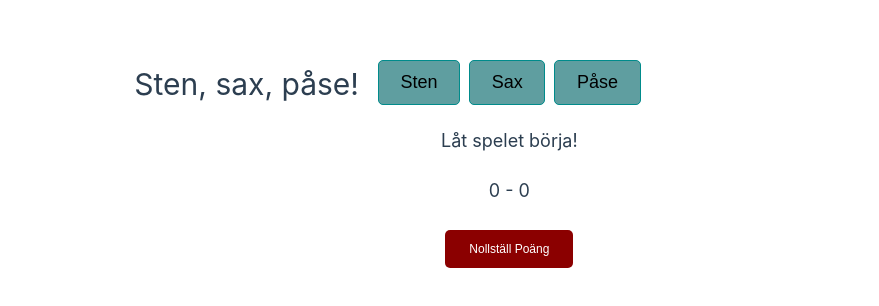
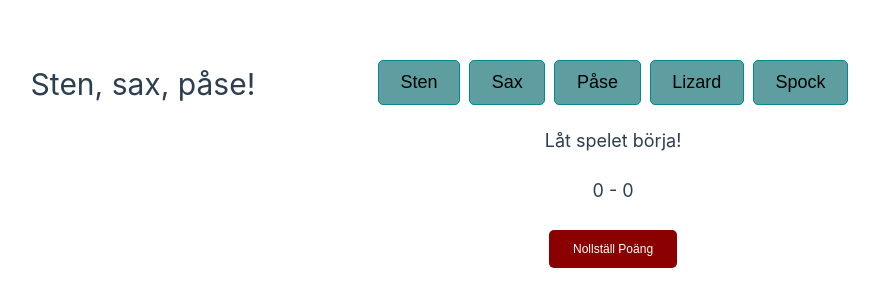
Before and after one commit to Ivarponken/sten-sax-pase, a Vue app: page / in a window 1280 px wide. Shown: the part 236-542 px from the top of the page, without its empty margins (262-1141 px from the left). Built offline with nearby package versions, Linux system fonts and the light colour scheme.

Commit message:
lagt till 5 knappar och publicerat

```diff
--- a/src/App.vue
+++ b/src/App.vue
@@ -4,7 +4,7 @@ import KnappRad from './components/knapprad.vue'
 import ResultatRad from './components/ResultatRad.vue'
 import PoangRad from './components/PoangRad.vue'
 
-const knappar = ref(['Sten', 'Sax', 'Påse'])
+const knappar = ref(['Sten', 'Sax', 'Påse', 'Lizard', 'Spock'])
 const score = ref({ spelare: 0, dator: 0 })
 const resultat = ref('Du vann!')
 const vinnare = ref('')
--- a/vite.config.js
+++ b/vite.config.js
@@ -6,13 +6,11 @@ import vueDevTools from 'vite-plugin-vue-devtools'
 
 // https://vite.dev/config/
 export default defineConfig({
-  plugins: [
-    vue(),
-    vueDevTools(),
-  ],
+  base: '~63834/ssp/',
+  plugins: [vue(), vueDevTools()],
   resolve: {
     alias: {
-      '@': fileURLToPath(new URL('./src', import.meta.url))
+      '@': fileURLToPath(new URL('./src', import.meta.url)),
     },
   },
 })
```
